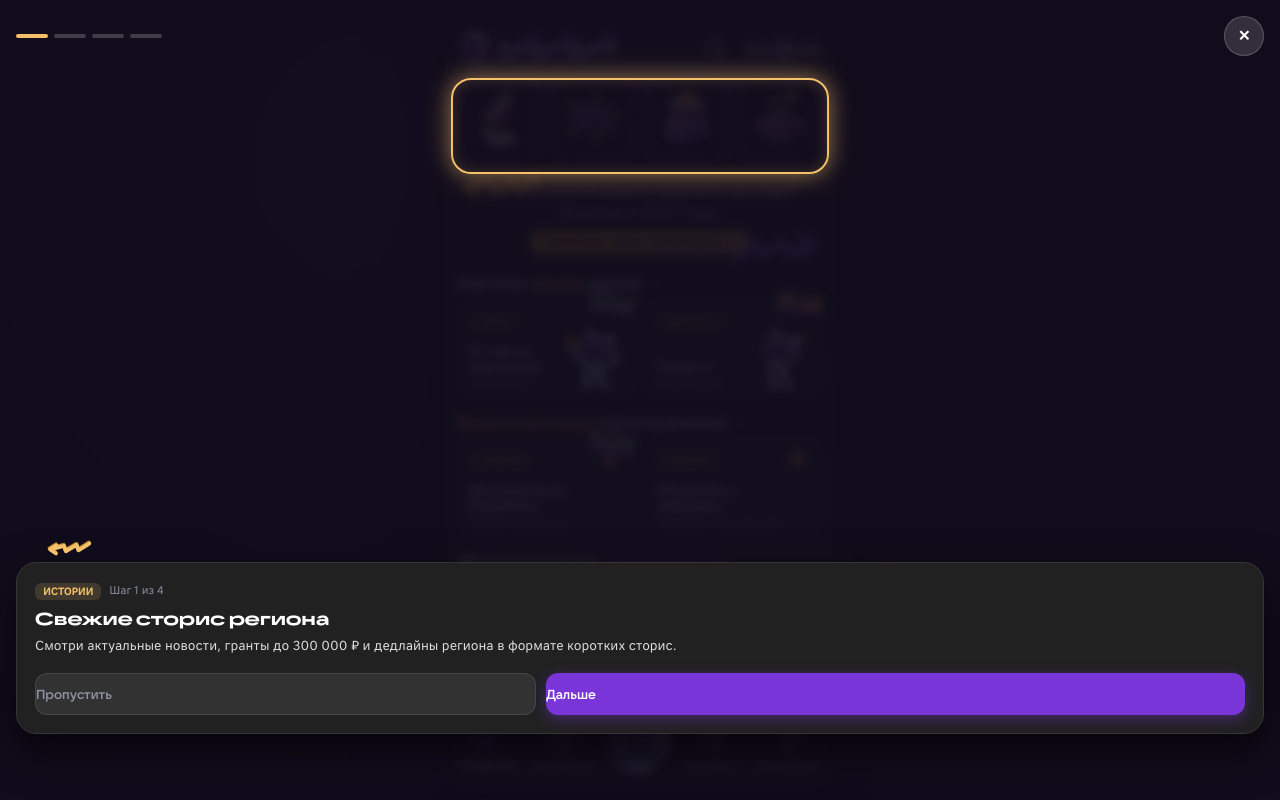
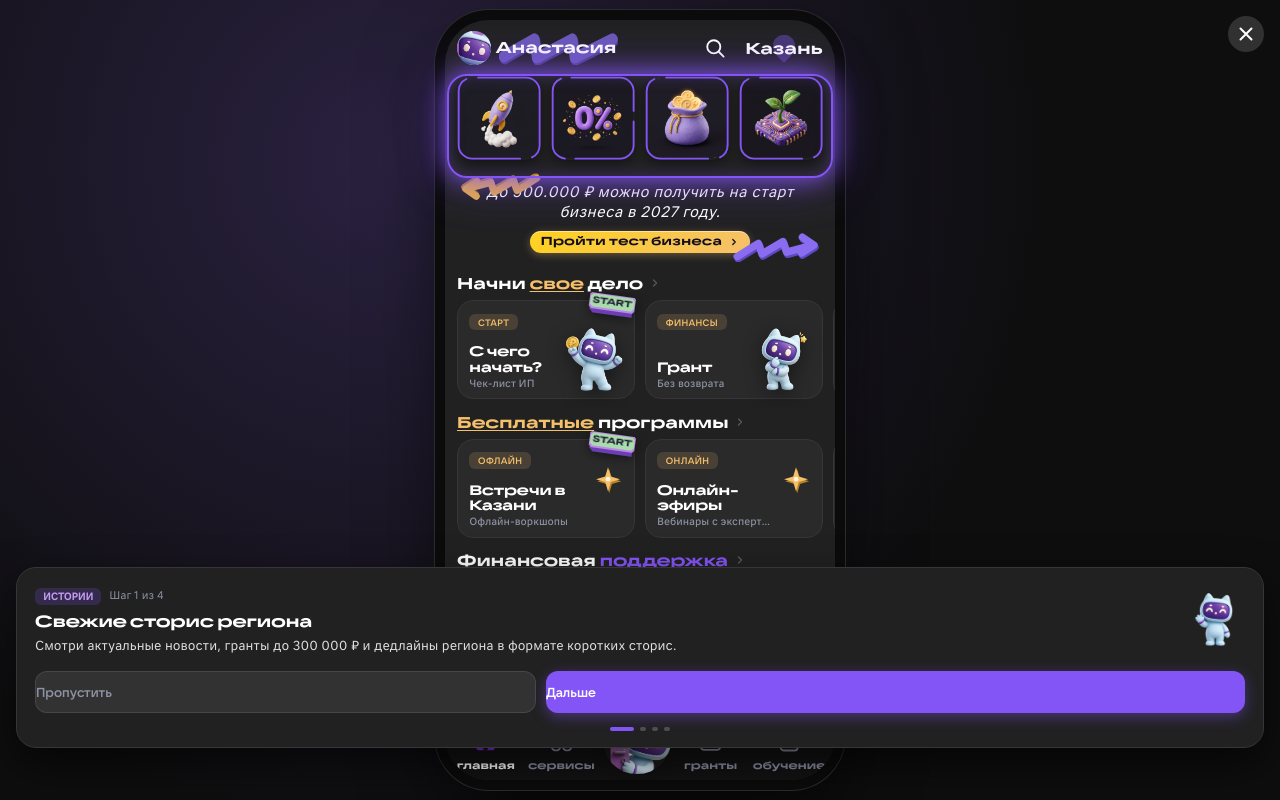
Before and after one commit to neinmice/maxhackathon, a React (Vite) app in the folder apps/miniapp/: page / in a window 1280 px wide. Built offline with nearby package versions, Linux system fonts and the light colour scheme.

Commit message:
fix(miniapp): glowing spotlight cutout, mascot card tips, 2-line step headers and card icon spacing

```diff
--- a/apps/miniapp/src/components/Sheet.tsx
+++ b/apps/miniapp/src/components/Sheet.tsx
@@ -11,7 +11,7 @@ export default function Sheet({
 }: {
   open: boolean
   onClose: () => void
-  title?: string
+  title?: ReactNode
   children: ReactNode
 }) {
   const [mounted, setMounted] = useState(open)
--- a/apps/miniapp/src/components/SpotlightTutorial.tsx
+++ b/apps/miniapp/src/components/SpotlightTutorial.tsx
@@ -1,7 +1,9 @@
 import { useEffect, useState } from 'react'
 import { createPortal } from 'react-dom'
 import { triggerHaptic, triggerNotification, triggerSelectionChanged } from '../lib/maxBridge'
-import { ZigArrow } from './icons'
+import { CloseIcon } from './icons'
+import mascotWave from '../assets/mascot/mascot-wave.png'
+import mascotThink from '../assets/mascot/mascot-think.png'
 
 type SpotlightStep = {
   title: string
@@ -103,113 +105,117 @@ export default function SpotlightTutorial({
         position: 'fixed',
         inset: 0,
         zIndex: 9999,
-        background: 'rgba(18, 13, 29, 0.92)',
-        backdropFilter: 'blur(4px)',
         display: 'flex',
         flexDirection: 'column',
         justifyContent: rect && rect.top > 350 ? 'flex-start' : 'flex-end',
-        padding: '24px 16px 36px',
+        padding: '24px 16px 28px',
         animation: 'fadeIn 0.25s ease',
         boxSizing: 'border-box',
       }}
     >
-      {/* Подсветка целевого элемента (Spotlight) */}
+      {/* SVG маска с вырезом под целевой элемент */}
+      <svg width="0" height="0" style={{ position: 'absolute' }}>
+        <defs>
+          <mask id="spotlight-mask" maskUnits="userSpaceOnUse">
+            <rect x="0" y="0" width="100%" height="100%" fill="white" />
+            {rect && (
+              <rect
+                x={rect.left - 4}
+                y={rect.top - 4}
+                width={rect.width + 8}
+                height={rect.height + 8}
+                rx="20"
+                fill="black"
+              />
+            )}
+          </mask>
+        </defs>
+      </svg>
+
+      {/* Затемненный фон с размытием вокруг элемента (с вырезом под сам элемент) */}
+      <div
+        style={{
+          position: 'fixed',
+          inset: 0,
+          background: 'rgba(18, 13, 29, 0.88)',
+          backdropFilter: 'blur(4px)',
+          WebkitBackdropFilter: 'blur(4px)',
+          mask: rect ? 'url(#spotlight-mask)' : undefined,
+          WebkitMask: rect ? 'url(#spotlight-mask)' : undefined,
+          zIndex: 9999,
+          pointerEvents: 'none',
+        }}
+      />
+
+      {/* Круглая кнопка закрытия как в Stories */}
+      <button
+        onClick={skip}
+        style={{
+          position: 'fixed',
+          top: '16px',
+          right: '16px',
+          zIndex: 10002,
+          width: '36px',
+          height: '36px',
+          borderRadius: '50%',
+          background: 'rgba(255, 255, 255, 0.15)',
+          border: 'none',
+          color: '#ffffff',
+          display: 'flex',
+          alignItems: 'center',
+          justifyContent: 'center',
+          cursor: 'pointer',
+          backdropFilter: 'blur(8px)',
+        }}
+        aria-label="Закрыть обучение"
+      >
+        <CloseIcon />
+      </button>
+
+      {/* Подсветка целевого элемента (Spotlight) с ярким неоновым фиолетовым свечением */}
       {rect && (
         <div
           style={{
             position: 'fixed',
-            top: rect.top,
-            left: rect.left,
-            width: rect.width,
-            height: rect.height,
+            top: rect.top - 4,
+            left: rect.left - 4,
+            width: rect.width + 8,
+            height: rect.height + 8,
             borderRadius: '20px',
-            border: '2px solid #f5c06a',
-            boxShadow: '0 0 25px rgba(245, 192, 106, 0.6), inset 0 0 15px rgba(245, 192, 106, 0.2)',
+            border: '2.5px solid #8455f6',
+            boxShadow:
+              '0 0 25px rgba(132, 85, 246, 0.9), 0 0 50px rgba(132, 85, 246, 0.45), inset 0 0 16px rgba(132, 85, 246, 0.3)',
             pointerEvents: 'none',
             transition: 'all 0.3s cubic-bezier(0.34, 1.56, 0.64, 1)',
-            zIndex: 10000,
+            zIndex: 10001,
           }}
         />
       )}
 
-      {/* Верхняя панель со счётом шагов и кнопкой закрытия */}
-      <div
-        style={{
-          position: 'fixed',
-          top: '16px',
-          left: '16px',
-          right: '16px',
-          display: 'flex',
-          alignItems: 'center',
-          justifyContent: 'space-between',
-          zIndex: 10001,
-        }}
-      >
-        <div style={{ display: 'flex', gap: '6px' }}>
-          {STEPS.map((_, idx) => (
-            <div
-              key={idx}
-              style={{
-                width: '32px',
-                height: '4px',
-                borderRadius: '2px',
-                background: idx <= step ? '#f5c06a' : 'rgba(255, 255, 255, 0.2)',
-                transition: 'background 0.2s',
-              }}
-            />
-          ))}
-        </div>
-        <button
-          onClick={skip}
-          style={{
-            background: 'rgba(255, 255, 255, 0.14)',
-            border: '1px solid rgba(255, 255, 255, 0.2)',
-            color: '#ffffff',
-            borderRadius: '50%',
-            width: '40px',
-            height: '40px',
-            display: 'flex',
-            alignItems: 'center',
-            justifyContent: 'center',
-            cursor: 'pointer',
-            fontSize: '15px',
-            fontWeight: 700,
-            flexShrink: 0,
-          }}
-          aria-label="Пропустить обучение"
-        >
-          ✕
-        </button>
-      </div>
-
-      {/* Карточка подсказки */}
+      {/* Карточка подсказки от маскота */}
       <div
         style={{
           position: 'relative',
           background: '#212122',
           border: '1px solid #363638',
           borderRadius: '20px',
-          padding: '20px 18px 18px',
+          padding: '20px 18px 16px',
           boxShadow: '0 16px 40px rgba(0, 0, 0, 0.6)',
           zIndex: 10001,
           marginTop: rect && rect.top > 350 ? '70px' : '0',
-          marginBottom: rect && rect.top <= 350 ? '30px' : '0',
+          marginBottom: rect && rect.top <= 350 ? '24px' : '0',
         }}
       >
-        {rect && rect.top <= 350 && (
-          <div style={{ position: 'absolute', top: '-24px', left: '30px' }}>
-            <ZigArrow dir="left" color="#f5c06a" shade="#b98524" style={{ width: '45px', height: '20px', transform: 'rotate(90deg)' }} />
-          </div>
-        )}
-
-        <div style={{ display: 'flex', alignItems: 'center', gap: '8px', marginBottom: '8px' }}>
+        <div style={{ display: 'flex', alignItems: 'flex-start', gap: '12px' }}>
+          <div style={{ flex: 1 }}>
+            <div style={{ display: 'flex', alignItems: 'center', gap: '8px', marginBottom: '6px' }}>
               <span
                 style={{
                   fontSize: '10px',
                   fontWeight: 700,
                   textTransform: 'uppercase',
-              color: '#f5c06a',
-              background: 'rgba(245, 192, 106, 0.15)',
+                  color: '#c499f3',
+                  background: 'rgba(132, 85, 246, 0.2)',
                   padding: '2px 8px',
                   borderRadius: '6px',
                 }}
@@ -222,10 +228,10 @@ export default function SpotlightTutorial({
             <h3
               style={{
                 fontFamily: "'VK Sans Display Expanded', sans-serif",
-            fontSize: '17px',
+                fontSize: '16px',
                 fontWeight: 700,
                 color: '#ffffff',
-            marginBottom: '8px',
+                marginBottom: '6px',
                 lineHeight: 1.25,
               }}
             >
@@ -238,11 +244,19 @@ export default function SpotlightTutorial({
                 fontSize: '13px',
                 lineHeight: 1.4,
                 color: 'rgba(255, 255, 255, 0.85)',
-            marginBottom: '18px',
+                marginBottom: '16px',
               }}
             >
               {current.desc}
             </p>
+          </div>
+
+          <img
+            src={step % 2 === 0 ? mascotWave : mascotThink}
+            alt=""
+            style={{ width: '64px', height: '64px', objectFit: 'contain', flexShrink: 0 }}
+          />
+        </div>
 
         <div style={{ display: 'flex', gap: '10px' }}>
           <button
@@ -263,23 +277,40 @@ export default function SpotlightTutorial({
             Пропустить
           </button>
           <button
+            className="spotlight-btn--next"
             onClick={next}
             style={{
               flex: 1.4,
               height: '42px',
               borderRadius: '12px',
-              background: '#7a35d8',
+              background: '#8455f6',
               border: 'none',
               color: '#ffffff',
               fontFamily: "'VK Sans Display', sans-serif",
               fontSize: '13px',
               fontWeight: 700,
               cursor: 'pointer',
-              boxShadow: '0 4px 14px rgba(122, 53, 216, 0.4)',
+              boxShadow: '0 4px 14px rgba(132, 85, 246, 0.4)',
             }}
           >
-            {isLast ? 'Подобрать меры' : 'Дальше'}
+            {isLast ? 'Готово' : 'Дальше'}
           </button>
+        </div>
+
+        {/* Индикатор шагов — внизу по центру */}
+        <div style={{ display: 'flex', justifyContent: 'center', gap: '6px', marginTop: '14px' }}>
+          {STEPS.map((_, idx) => (
+            <div
+              key={idx}
+              style={{
+                width: idx === step ? '24px' : '6px',
+                height: '4px',
+                borderRadius: '2px',
+                background: idx === step ? '#8455f6' : idx < step ? '#c499f3' : 'rgba(255, 255, 255, 0.2)',
+                transition: 'all 0.25s',
+              }}
+            />
+          ))}
         </div>
       </div>
     </div>,
--- a/apps/miniapp/src/pages/Home.tsx
+++ b/apps/miniapp/src/pages/Home.tsx
@@ -2,7 +2,7 @@ import { useEffect, useMemo, useRef, useState } from 'react'
 import { useNavigate } from 'react-router-dom'
 import { FACTS, SECTIONS, STORIES, type Card, type Section } from '../data'
 import { cityIn, useApp } from '../store'
-import { ClayCoin, DeadlineSticker, HotSticker, SparkleClay, StartSticker, TwinSparkle, ZeroPercentSticker, ZigArrow } from '../components/icons'
+import { ClayCoin, DeadlineSticker, SparkleClay, StartSticker, TwinSparkle, ZeroPercentSticker, ZigArrow } from '../components/icons'
 import StoryViewer from '../components/StoryViewer'
 import { triggerHaptic, triggerSelectionChanged } from '../lib/maxBridge'
 import mascotCoin from '../assets/mascot/mascot-coin.png'
@@ -165,10 +165,8 @@ function SingleCard({ c, sId, index }: { c: Card; sId: string; index: number })
   let sticker = null
   if (sId === 'start') {
     if (index === 0) sticker = <StartSticker className="card__sticker" />
-    else if (index === 1) sticker = <HotSticker className="card__sticker" />
   } else if (sId === 'finance') {
-    if (index === 0) sticker = <HotSticker className="card__sticker" />
-    else if (index === 1) sticker = <ZeroPercentSticker className="card__sticker" />
+    if (index === 1) sticker = <ZeroPercentSticker className="card__sticker" />
   } else if (sId === 'free') {
     if (index === 0) sticker = <StartSticker className="card__sticker" />
     else if (index === 2) sticker = <DeadlineSticker className="card__sticker" />
@@ -207,8 +205,8 @@ function SingleCard({ c, sId, index }: { c: Card; sId: string; index: number })
         <span className={`card__tag ${isPurpleTag ? 'card__tag--purple' : isYellowTag ? 'card__tag--yellow' : ''}`}>
           {c.tag || 'старт'}
         </span>
-        {decoIcon && <div className="card__icon">{decoIcon}</div>}
       </div>
+      {decoIcon && <div className="card__icon">{decoIcon}</div>}
       <div className="card__body">
         <div className="card__title">{title}</div>
         <div className="card__sub">{c.subtitle}</div>
--- a/apps/miniapp/src/styles.css
+++ b/apps/miniapp/src/styles.css
@@ -653,14 +653,16 @@ p {
 }
 
 .card__icon {
+  position: absolute;
+  right: 10px;
+  top: 24px;
   width: 32px;
   height: 32px;
   display: flex;
   align-items: center;
-  justify-content: flex-end;
-  flex-shrink: 0;
-  margin-right: -2px;
-  margin-top: -2px;
+  justify-content: center;
+  z-index: 2;
+  pointer-events: none;
 }
 
 .card__body {
@@ -675,6 +677,11 @@ p {
 
 .card--start .card__body {
   width: 60%;
+}
+
+.card--finance .card__body,
+.card--free .card__body {
+  width: 75%;
 }
 
 .card__title {
```
Also changed, not shown: apps/miniapp/src/components/OnboardingSheet.tsx (+18 -6 lines). Lines whose indentation alone changed are shown as unchanged.
